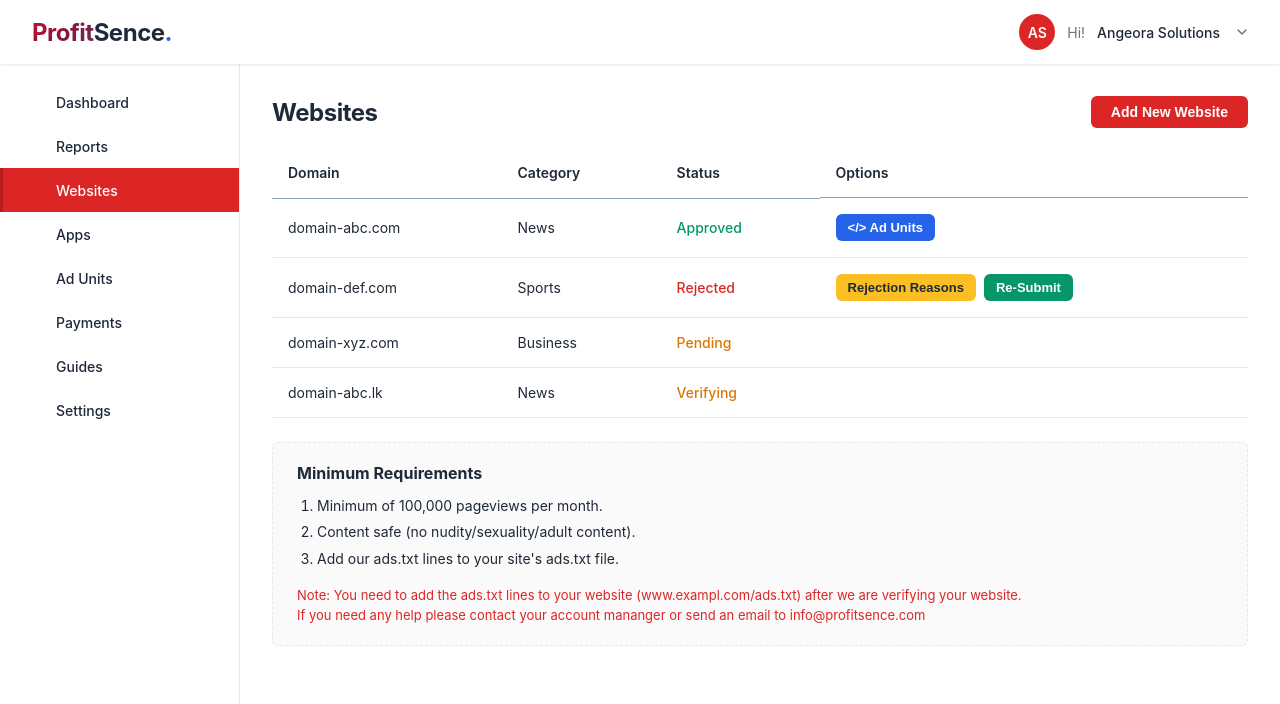
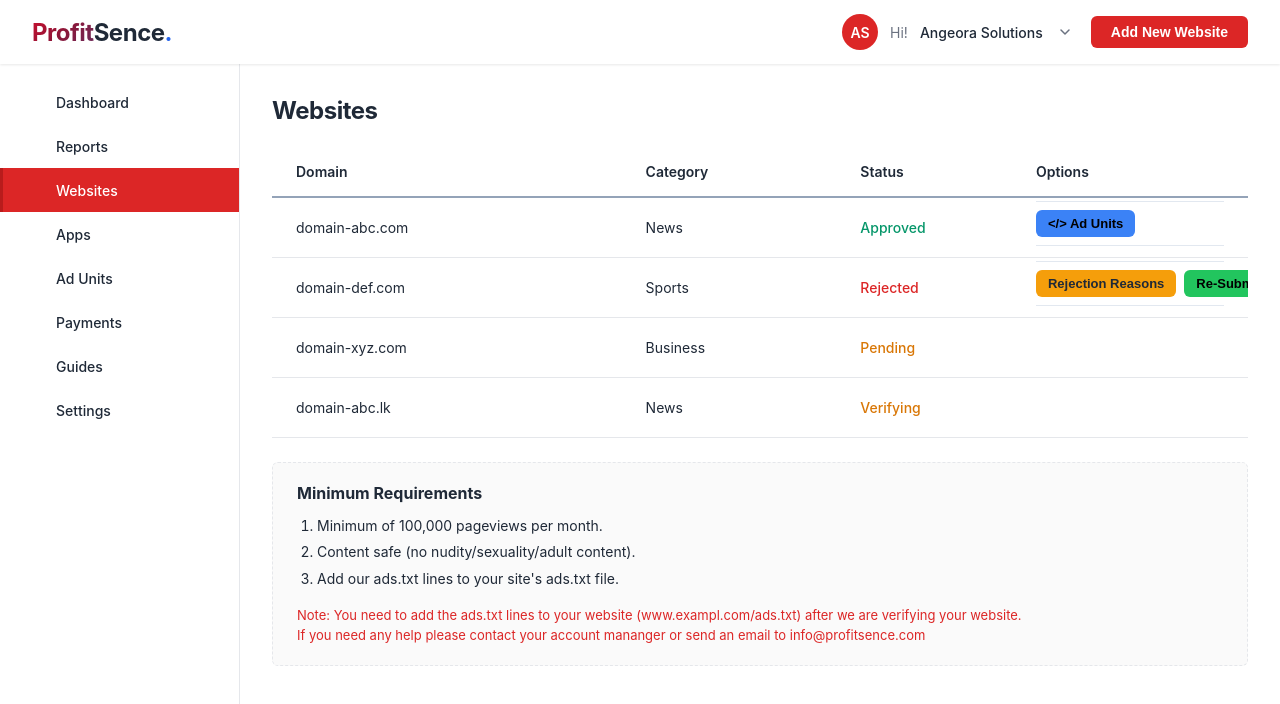
Before and after one commit to TharukaSenevirathne/profitsence-publisher-dashboard, an Angular app in the folder frontend/: page /websites in a window 1280 px wide. Shown: the top 704 px of the page. Built offline with nearby package versions, Linux system fonts and the light colour scheme.

Commit message:
feat: add Add New Website button to layout and update websites component for new website functionality

```diff
--- /dev/null
+++ b/frontend/src/app/header-actions.service.ts
@@ -0,0 +1,16 @@
+import { Injectable } from '@angular/core';
+import { Subject } from 'rxjs';
+
+@Injectable({ providedIn: 'root' })
+export class HeaderActionsService {
+  private addWebsiteClick$ = new Subject<void>();
+
+  /** Emits when the header "Add New Website" button is clicked */
+  get onAddWebsiteClick() {
+    return this.addWebsiteClick$.asObservable();
+  }
+
+  triggerAddWebsite(): void {
+    this.addWebsiteClick$.next();
+  }
+}
--- a/frontend/src/app/layout/layout.component.html
+++ b/frontend/src/app/layout/layout.component.html
@@ -13,6 +13,13 @@
           <path d="M2 4L6 8L10 4" stroke="#6b7280" stroke-width="1.5" stroke-linecap="round" stroke-linejoin="round"/>
         </svg>
       </div>
+      <button
+        *ngIf="isWebsitesPage"
+        type="button"
+        class="btn-add-website-header"
+        (click)="onAddNewWebsite()">
+        Add New Website
+      </button>
     </div>
   </header>
 
--- a/frontend/src/app/layout/layout.component.scss
+++ b/frontend/src/app/layout/layout.component.scss
@@ -51,6 +51,23 @@
 .header-right {
   display: flex;
   align-items: center;
+  gap: 1.25rem;
+}
+
+.btn-add-website-header {
+  background-color: var(--primary-red);
+  color: white;
+  border: none;
+  padding: 0.5rem 1.25rem;
+  font-size: 0.875rem;
+  font-weight: 600;
+  border-radius: 6px;
+  cursor: pointer;
+  transition: background-color 0.2s;
+
+  &:hover {
+    background-color: #b91c1c;
+  }
 }
 
 .user-profile {
--- a/frontend/src/app/layout/layout.component.ts
+++ b/frontend/src/app/layout/layout.component.ts
@@ -1,6 +1,7 @@
 import { Component } from '@angular/core';
-import { RouterOutlet, RouterLink, RouterLinkActive } from '@angular/router';
+import { RouterOutlet, RouterLink, RouterLinkActive, Router } from '@angular/router';
 import { CommonModule } from '@angular/common';
+import { HeaderActionsService } from '../header-actions.service';
 
 @Component({
   selector: 'app-layout',
@@ -10,6 +11,19 @@
   styleUrl: './layout.component.scss'
 })
 export class LayoutComponent {
+  constructor(
+    private router: Router,
+    private headerActions: HeaderActionsService
+  ) {}
+
+  get isWebsitesPage(): boolean {
+    return this.router.url.includes('/websites');
+  }
+
+  onAddNewWebsite(): void {
+    this.headerActions.triggerAddWebsite();
+  }
+
   menuItems = [
     { label: 'Dashboard', icon: 'home', route: '/dashboard' },
     { label: 'Reports', icon: 'document', route: '/reports' },
--- a/frontend/src/app/websites/websites.component.html
+++ b/frontend/src/app/websites/websites.component.html
@@ -1,9 +1,6 @@
 <div class="websites-container">
   <div class="page-header">
     <h1 class="page-title">Websites</h1>
-    <button type="button" class="btn-add-website" (click)="addNewWebsite()">
-      Add New Website
-    </button>
   </div>
 
   <div class="table-wrapper">
@@ -26,13 +23,23 @@
             </span>
           </td>
           <td class="col-options">
+            <div class="options-block">
               <ng-container *ngIf="site.status === 'approved'">
+                <hr class="options-divider" />
+                <div class="options-row options-row-single">
                   <button type="button" class="btn btn-ad-units" (click)="openAdUnits()">&lt;/&gt; Ad Units</button>
+                </div>
+                <hr class="options-divider" />
               </ng-container>
               <ng-container *ngIf="site.status === 'rejected'">
+                <hr class="options-divider" />
+                <div class="options-row options-row-double">
                   <button type="button" class="btn btn-rejection" (click)="showRejectionReasons()">Rejection Reasons</button>
                   <button type="button" class="btn btn-resubmit" (click)="resubmit()">Re-Submit</button>
+                </div>
+                <hr class="options-divider" />
               </ng-container>
+            </div>
           </td>
         </tr>
       </tbody>
--- a/frontend/src/app/websites/websites.component.scss
+++ b/frontend/src/app/websites/websites.component.scss
@@ -4,12 +4,7 @@
 }
 
 .page-header {
-  display: flex;
-  justify-content: space-between;
-  align-items: center;
   margin-bottom: 1.5rem;
-  flex-wrap: wrap;
-  gap: 1rem;
 }
 
 .page-title {
@@ -20,42 +15,37 @@
   letter-spacing: -0.02em;
 }
 
-.btn-add-website {
-  background-color: var(--primary-red);
-  color: white;
-  border: none;
-  padding: 0.5rem 1.25rem;
-  font-size: 0.875rem;
-  font-weight: 600;
-  border-radius: 6px;
-  cursor: pointer;
-  transition: background-color 0.2s;
-
-  &:hover {
-    background-color: #b91c1c;
-  }
-}
-
 .table-wrapper {
   background-color: var(--white);
   overflow: hidden;
   margin-bottom: 1.5rem;
   border-bottom: 1px solid var(--border-gray);
+  width: 100%;
 }
 
 .websites-table {
   width: 100%;
   border-collapse: collapse;
+  table-layout: fixed;
 
   thead {
+    tr {
+      border-bottom: 2px solid #94a3b8;
+    }
     th {
-      padding: 0.75rem 1rem 1rem;
+      padding: 0.875rem 2rem 1rem;
       font-size: 0.875rem;
       font-weight: 600;
       color: var(--text-dark);
-      border-bottom: 1px solid #94a3b8;
       background: none;
       text-align: left;
+
+      &:first-child {
+        padding-left: 1.5rem;
+      }
+      &:last-child {
+        padding-right: 1.5rem;
+      }
     }
   }
 
@@ -69,26 +59,36 @@
     }
 
     td {
-      padding: 1rem;
+      height: 60px;
+      padding: 0 2rem;
       font-size: 0.875rem;
       color: var(--text-dark);
+      vertical-align: middle;
+      box-sizing: border-box;
+
+      &:first-child {
+        padding-left: 1.5rem;
+      }
+      &:last-child {
+        padding-right: 1.5rem;
+      }
     }
   }
 
   .col-domain {
-    min-width: 140px;
+    width: 35%;
   }
 
   .col-category {
-    min-width: 100px;
+    width: 22%;
   }
 
   .col-status {
-    min-width: 100px;
+    width: 18%;
   }
 
   .col-options {
-    min-width: 200px;
+    width: 25%;
   }
 }
 
@@ -111,10 +111,35 @@
 }
 
 .col-options {
+  vertical-align: top;
+}
+
+.options-block {
   display: flex;
-  flex-wrap: wrap;
+  flex-direction: column;
+  align-items: stretch;
+  width: 100%;
+}
+
+.options-divider {
+  border: 0;
+  border-top: 1px solid #e2e8f0;
+  margin: 0.5rem 0;
+  width: 100%;
+
+  &:first-child {
+    margin-top: 0;
+  }
+}
+
+.options-row {
+  display: flex;
+  align-items: center;
   gap: 0.5rem;
-  align-items: center;
+
+  &.options-row-double {
+    flex-wrap: nowrap;
+  }
 }
 
 .btn {
@@ -125,6 +150,7 @@
   border-radius: 6px;
   cursor: pointer;
   transition: opacity 0.2s;
+  flex-shrink: 0;
 
   &:hover {
     opacity: 0.9;
@@ -132,18 +158,33 @@
 }
 
 .btn-ad-units {
-  background-color: #2563eb;
-  color: white;
+  background-color: #3b82f6;
+  color: #000;
+  border-color: #2563eb;
+  &:hover {
+    background-color: #2563eb;
+    color: #fff;
+  }
 }
 
 .btn-rejection {
-  background-color: #fbbf24;
+  background-color: #f59e0b;
   color: #1f2937;
+  border-color: #d97706;
+  &:hover {
+    background-color: #d97706;
+    color: #fff;
+  }
 }
 
 .btn-resubmit {
-  background-color: #059669;
-  color: white;
+  background-color: #22c55e;
+  color: #000;
+  border-color: #16a34a;
+  &:hover {
+    background-color: #16a34a;
+    color: #fff;
+  }
 }
 
 .minimum-requirements {
--- a/frontend/src/app/websites/websites.component.ts
+++ b/frontend/src/app/websites/websites.component.ts
@@ -1,5 +1,8 @@
-import { Component } from '@angular/core';
+import { Component, OnInit, OnDestroy } from '@angular/core';
 import { CommonModule } from '@angular/common';
+import { Subject } from 'rxjs';
+import { takeUntil } from 'rxjs/operators';
+import { HeaderActionsService } from '../header-actions.service';
 
 export type WebsiteStatus = 'approved' | 'rejected' | 'pending' | 'verifying';
 
@@ -16,13 +19,28 @@
   templateUrl: './websites.component.html',
   styleUrl: './websites.component.scss'
 })
-export class WebsitesComponent {
+export class WebsitesComponent implements OnInit, OnDestroy {
+  private destroy$ = new Subject<void>();
+
   websites: WebsiteRow[] = [
     { domain: 'domain-abc.com', category: 'News', status: 'approved' },
     { domain: 'domain-def.com', category: 'Sports', status: 'rejected' },
     { domain: 'domain-xyz.com', category: 'Business', status: 'pending' },
     { domain: 'domain-abc.lk', category: 'News', status: 'verifying' }
   ];
+
+  constructor(private headerActions: HeaderActionsService) {}
+
+  ngOnInit(): void {
+    this.headerActions.onAddWebsiteClick
+      .pipe(takeUntil(this.destroy$))
+      .subscribe(() => this.addNewWebsite());
+  }
+
+  ngOnDestroy(): void {
+    this.destroy$.next();
+    this.destroy$.complete();
+  }
 
   addNewWebsite(): void {
     // Placeholder for add website action
```
Lines whose indentation alone changed are shown as unchanged.
